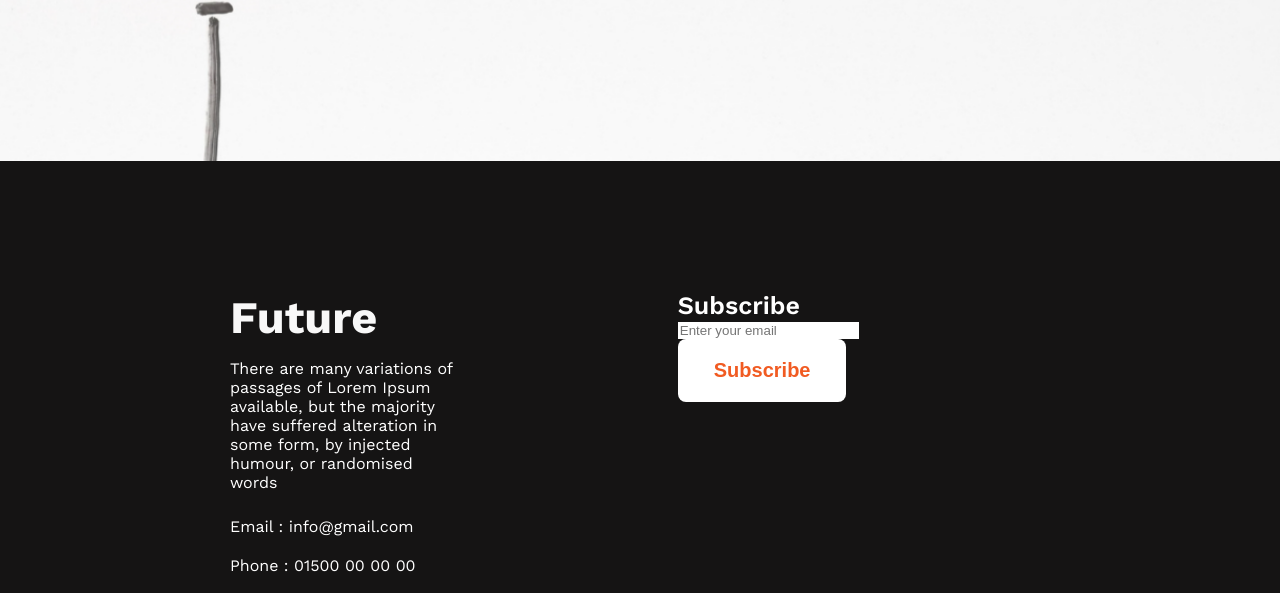
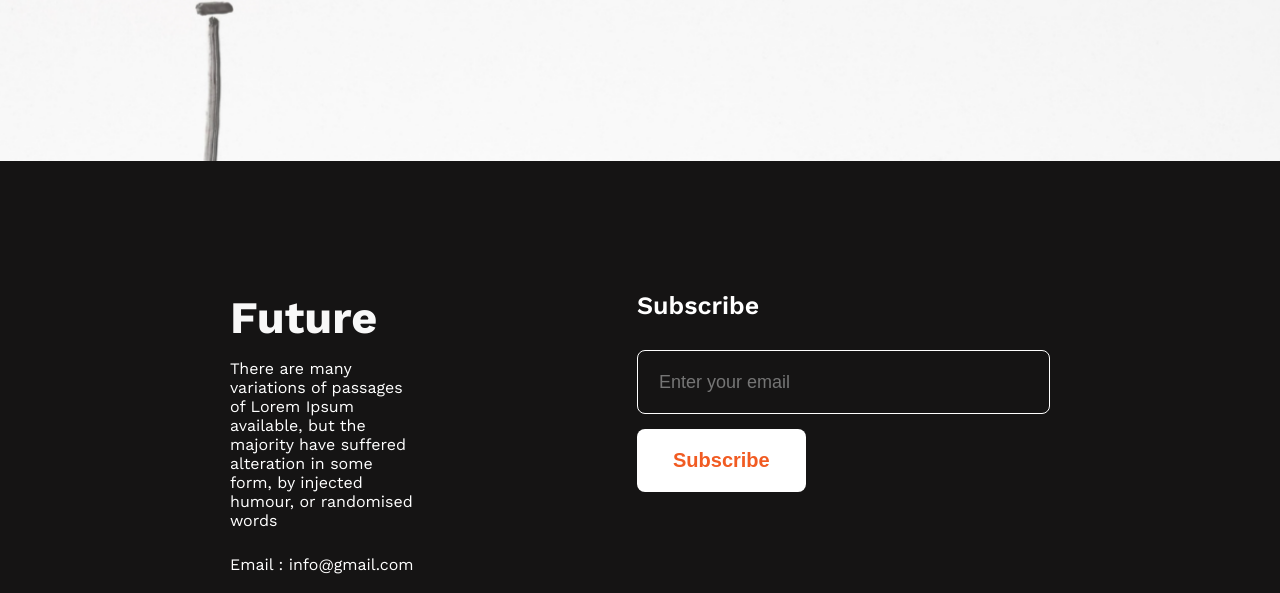
Before and after one commit to Yousuf7900/new-year-project, a plain HTML site: page index.html in a window 1280 px wide. Shown: the part 689-1282 px from the top of the page. Drawn offline with nearby package versions, Linux system fonts and the light colour scheme.

Commit message:
header and footer completed

```diff
--- a/index.html
+++ b/index.html
@@ -46,7 +46,7 @@
       </div>
       <div class="sub-area">
         <h3 class="subscribe">Subscribe</h3>
-        <form action="">
+        <form action="" class="input-item">
           <input
             type="email"
             name=""
--- a/styles/new-year.css
+++ b/styles/new-year.css
@@ -77,10 +77,14 @@ footer {
   font-size: 25px;
   font-weight: 600;
   padding-right: 250px;
+  padding-bottom: 30px;
 }
 .email-sub {
-  border: 0;
-}
+  box-sizing: border-box;
+  border: 1px solid rgb(255, 255, 255);
+  border-radius: 8px;
+  /* width: 325px; */
+  height: 64px;}
 
 .info-email {
   padding-top: 25px;
@@ -99,4 +103,15 @@ footer {
   font-weight: 600;
   text-align: left;
   padding: 20px 36px;
+  margin-top: 15px;
 }
+::placeholder {
+  background-color: #151414;
+  width: 146px;
+  height: 21px;
+}
+.input-item input[type="email"] {
+  background-color: #151414;
+  font-size: 18px;
+  padding: 21px 158px 21px 21px;
+}
```
